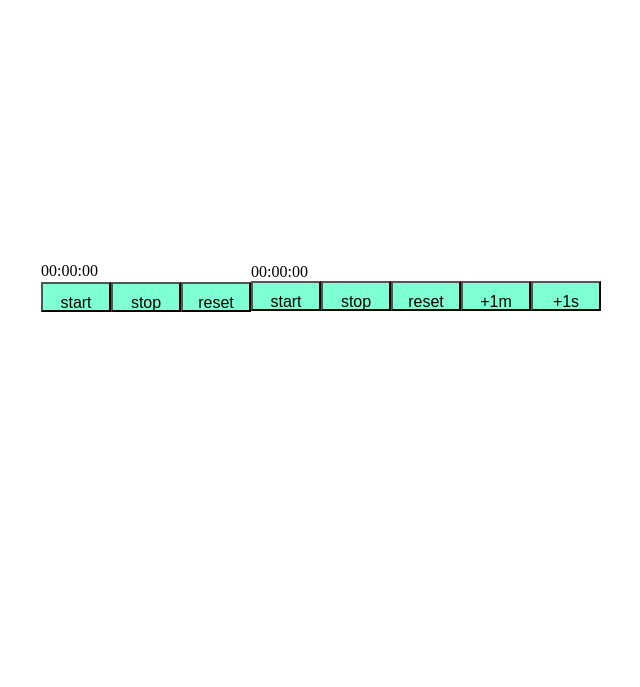
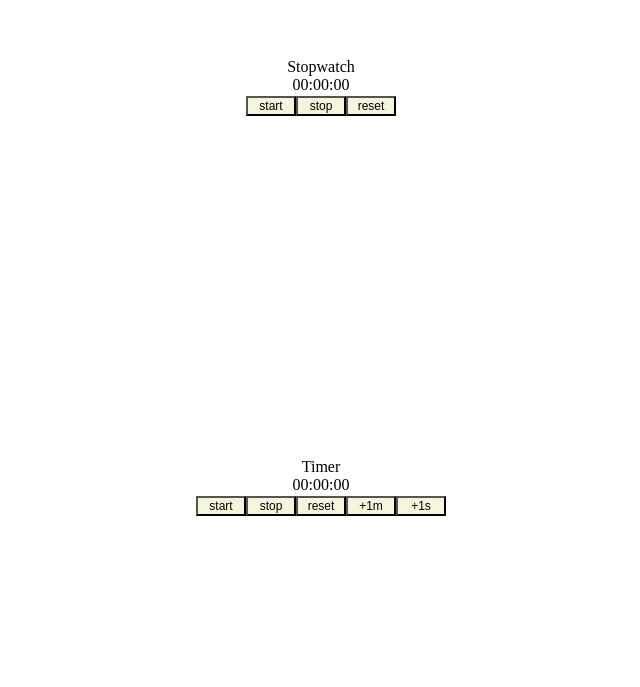
Before and after one commit to timoshenkovanadya/Home-Works, a plain HTML site: page index.html in a window 1280 px wide. Shown: the part 113-800 px from the top of the page, without its empty margins (319-959 px from the left). Drawn offline with Linux system fonts and the light colour scheme.

Commit message:
refactor: refactor stopwatch and timer classes

```diff
--- a/index.css
+++ b/index.css
@@ -1,5 +1,6 @@
 body {
     display: flex;
+    flex-direction: column;
     justify-content: center;
     align-items: center;
     height: 100vh;
@@ -7,13 +8,20 @@ body {
   }
 
   .button {
-    width: 70px;
-    height: 30px;
-    padding: 10px 10px;
-    font-size: 16px;
-    background-color: aquamarine;
+    width: 50px;
+    height: 20px;
+    font-size: 12px;
+    background-color: beige;
     cursor: pointer;
   }
-  .stopwatch-display {
+  .stopwatch {
+    height:50%;
+    display:flex;
+    flex-direction: column;
+    justify-content: center;
+    align-items: center;
+  }
+
+  .display {
     height: 20px;
   }
--- a/index.js
+++ b/index.js
@@ -1,130 +1,119 @@
 const CONTAINER = document.querySelector('body');
 
-class Button {
+class BaseComponent {
+  constructor({ parent, tag = 'div', className = '', content = '' }) {
+    this.parent = parent;
+    this.element = document.createElement(tag);
+    this.element.className = className;
+    this.element.textContent = content;
+    this.parent.append(this.element);
+  }
+  setContent = (text) => {
+    this.element.textContent = text;
+  };
+}
+
+class Button extends BaseComponent {
   constructor(content, parent, onClick) {
-        this.parent = parent;
-        this.button = document.createElement('button');
-        this.button.className = 'button';
-        this.button.textContent = content;
-        this.parent.append(this.button);
-        this.button.addEventListener('click', onClick);
+    super({ parent, tag: 'button', className: 'button', content });
+    this.element.onclick = onClick;
   }
 }
 
-class Stopwatch {
-    constructor(parent){
-        this.parent = parent;
-        this.stopwatch = document.createElement('div');
-        this.stopwatch.className = 'stopwatch-container';
-        this.parent.append(this.stopwatch);
-        this.stopwatchDisplay = document.createElement('div');
-        this.stopwatchDisplay.className = 'stopwatch-display';
-        this.buttonContainer = document.createElement('div');
-        this.buttonContainer.className = 'button-container';
-        this.startButton = new Button('start', this.buttonContainer, this.start);
-        this.stopButton = new Button('stop', this.buttonContainer, this.stop);
-        this.resetButton = new Button('reset', this.buttonContainer, this.reset);
-        this.stopwatch.append(this.stopwatchDisplay, this.buttonContainer);
+class Stopwatch extends BaseComponent {
+  constructor(parent) {
+    super({ parent, className: 'stopwatch' });
+
+    this.label = new BaseComponent({
+      parent: this.element,
+      content: 'Stopwatch',
+    });
+    this.display = new BaseComponent({
+      parent: this.element,
+      className: 'display',
+    });
+    this.controls = new BaseComponent({
+      parent: this.element,
+      className: 'controls',
+    });
+
+    this.startButton = new Button('start', this.controls.element, this.start);
+    this.stopButton = new Button('stop', this.controls.element, this.stop);
+    this.resetButton = new Button('reset', this.controls.element, this.reset);
+
     this.time = 0;
     this.timeInterval = null;
     this.showOnDisplay();
   }
 
   start = () => {
-        if (this.timeInterval) return;
+    if (this.timeInterval)
+        {return};
     this.timeInterval = setInterval(() => {
       this.time++;
       this.showOnDisplay();
     }, 1000);
-      }
+  };
 
   stop = () => {
     clearInterval(this.timeInterval);
     this.timeInterval = null;
-      }
+  };
 
   reset = () => {
     this.stop();
     this.time = 0;
     this.showOnDisplay();
-             }
+  };
 
   showOnDisplay = () => {
     const hours = String(Math.floor(this.time / 3600)).padStart(2, '0');
-        const minutes = String(Math.floor((this.time % 3600) / 60)).padStart(2, '0');
+    const minutes = String(Math.floor((this.time % 3600) / 60)).padStart(
+      2,
+      '0'
+    );
     const seconds = String(this.time % 60).padStart(2, '0');
-        this.stopwatchDisplay.textContent = `${hours}:${minutes}:${seconds}`;
+    this.display.setContent(`${hours}:${minutes}:${seconds}`);
+  };
 }
 
-};
-
-class Timer {
-    constructor(parent){
-        this.parent = parent;
-        this.timer = document.createElement('div');
-        this.timer.className = 'timer';
-        this.parent.append(this.timer);
-        this.timerDisplay = document.createElement('div');
-        this.timerDisplay.className = 'timer-display';
-        this.buttonContainer = document.createElement('div');
-        this.buttonContainer.className = 'button-container';
-        this.startButton = new Button('start', this.buttonContainer, this.start);
-        this.stopButton = new Button('stop', this.buttonContainer, this.stop);
-        this.resetButton = new Button('reset', this.buttonContainer, this.reset);
-        this.plusMinuteButton = new Button('+1m', this.buttonContainer, this.addOneMinute);
-        this.plusSecButton = new Button('+1s', this.buttonContainer, this.addOneSecond);
-        this.timer.append(this.timerDisplay, this.buttonContainer);
-        this.time = 0;
-        this.interval = null;
-        this.updateDisplay();
-
+class Timer extends Stopwatch {
+  constructor(parent) {
+    super(parent);
+    this.startButton.element.onclick = this.start;
+    this.label.setContent('Timer');
+    this.plusMinuteButton = new Button(
+      '+1m',
+      this.controls.element,
+      this.addTime(60)
+    );
+    this.plusSecButton = new Button(
+      '+1s',
+      this.controls.element,
+      this.addTime(1)
+    );
   }
 
   start = () => {
-        if (this.interval) return;
-        this.interval = setInterval(() => {
+    if (this.timeInterval)
+        {return};
+    this.timeInterval = setInterval(() => {
       if (this.time > 0) {
         this.time--;
-            this.updateDisplay();
+        this.showOnDisplay();
       } else {
         this.stop();
       }
     }, 1000);
+  };
 
+  addTime = (amount) => () => {
+    if (this.timeInterval)
+        {return};
+    this.time += amount;
+    this.showOnDisplay();
+  };
 }
 
-      stop = () => {
-        clearInterval(this.interval);
-        this.interval = null;
-      }
-
-      reset = () => {
-        this.stop();
-        this.time = 0;
-        this.updateDisplay();
-      }
-
-      addOneMinute = () => {
-        if (this.interval) return;
-        this.time += 60;
-        this.updateDisplay();
-      }
-
-      addOneSecond = () => {
-        if (this.interval) return;
-        this.time += 1;
-        this.updateDisplay();
-      }
-
-      updateDisplay = () => {
-        const hours = String(Math.floor(this.time / 3600)).padStart(2, '0');
-        const minutes = String(Math.floor((this.time % 3600) / 60)).padStart(2, '0');
-        const seconds = String(this.time % 60).padStart(2, '0');
-        this.timerDisplay.textContent = `${hours}:${minutes}:${seconds}`;
-      }
-
-
-}
-
-const stopwatch = new Stopwatch(CONTAINER);
-const TIMER = new Timer(CONTAINER);
+new Stopwatch(CONTAINER);
+new Timer(CONTAINER);
```
Lines whose indentation alone changed are shown as unchanged.
